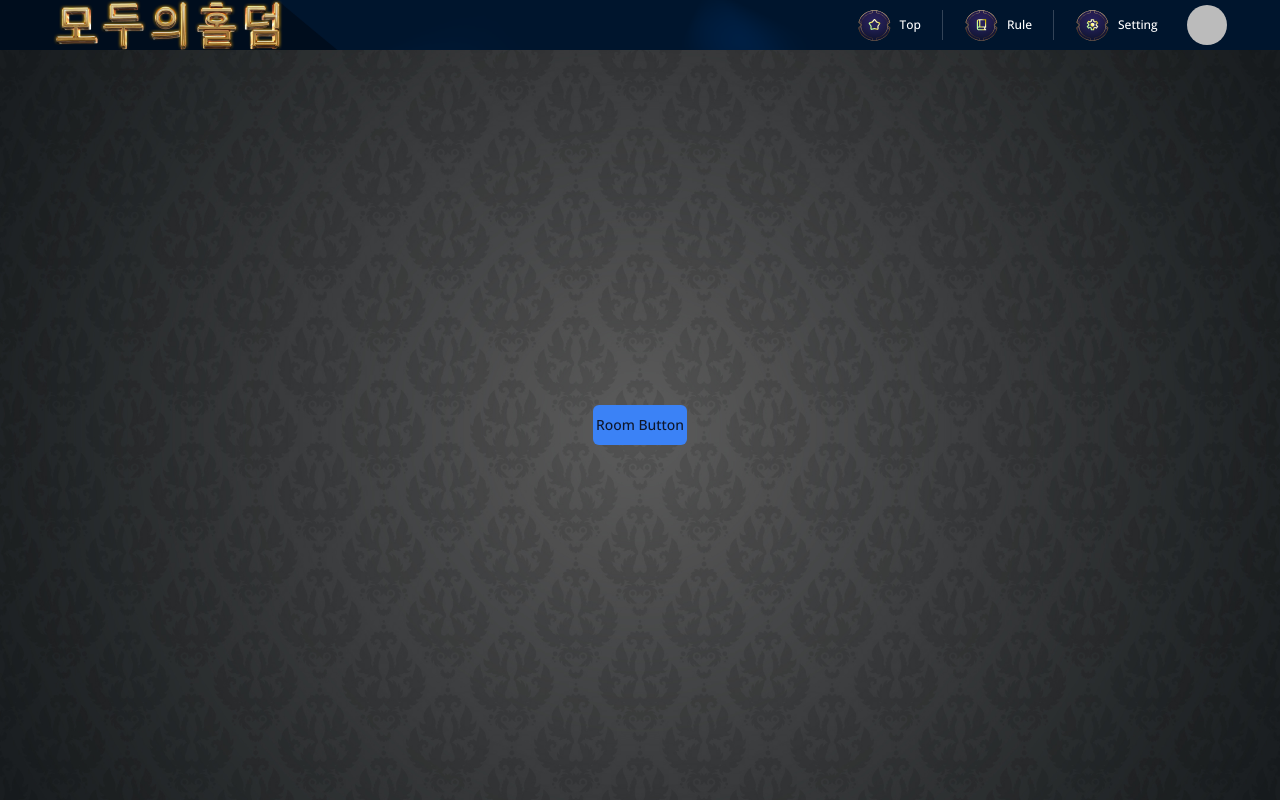
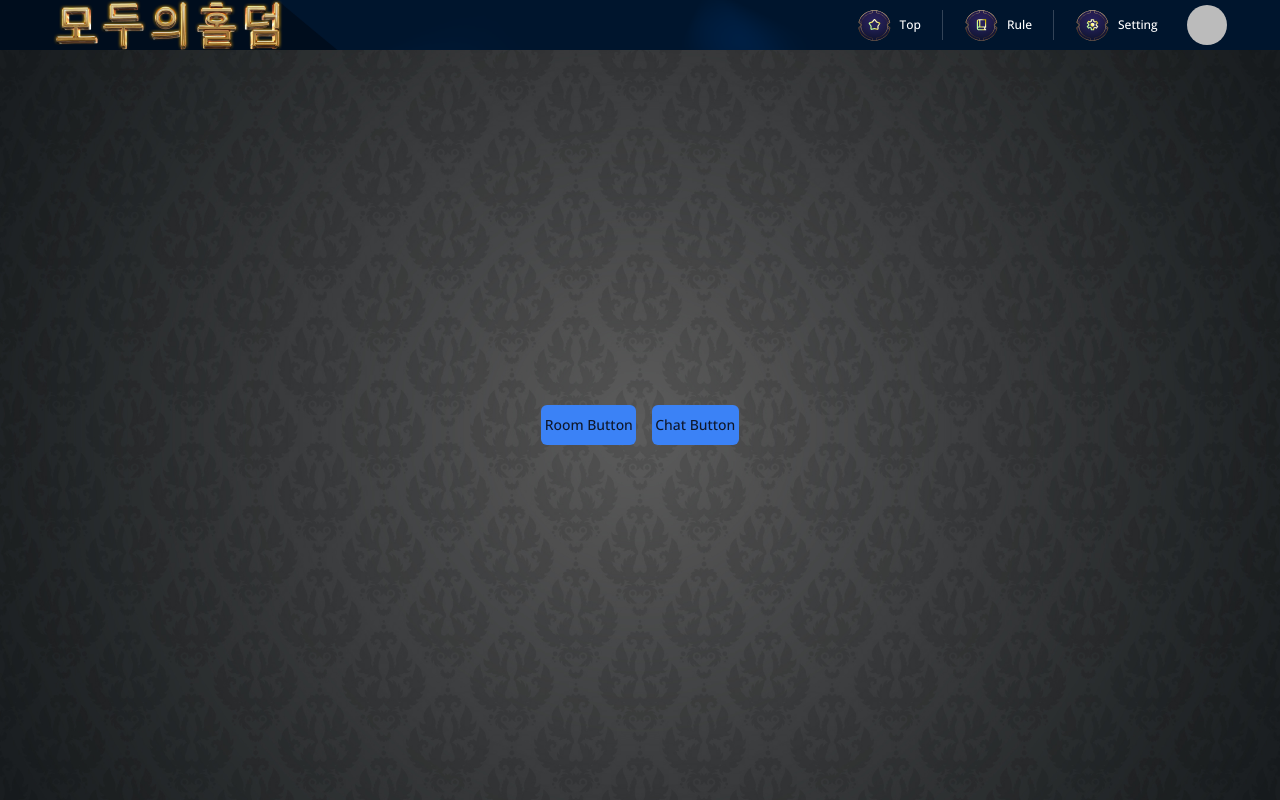
Before and after one commit to sonwjnn/gamehub, a Next.js app: page / in a window 1280 px wide. Built offline with nearby package versions, Linux system fonts and the light colour scheme; no server answers; sample sign-in values are in the browser's storage.

Commit message:
chat btn

```diff
--- a/src/app/(main)/(home)/page.tsx
+++ b/src/app/(main)/(home)/page.tsx
@@ -1,3 +1,4 @@
+import { ChatButton } from '@/components/chat-button'
 import { RoomButton } from '@/components/room-button'
 import { currentUser } from '@/lib/auth'
 import { redirect } from 'next/navigation'
@@ -9,5 +10,10 @@ export default async function Page() {
     return redirect('/auth/login')
   }
 
-  return <RoomButton />
+  return (
+    <div className="flex gap-x-4">
+      <RoomButton />
+      <ChatButton />
+    </div>
+  )
 }
--- /dev/null
+++ b/src/components/chat-button.tsx
@@ -0,0 +1,15 @@
+'use client'
+
+import { Button } from '@/components/ui/button'
+import { useRouter } from 'next/navigation'
+
+interface ChatButtonProps {}
+
+export const ChatButton = ({}: ChatButtonProps) => {
+  const router = useRouter()
+
+  const onClick = () => {
+    router.push('/chat')
+  }
+  return <Button onClick={onClick}>Chat Button</Button>
+}
```
